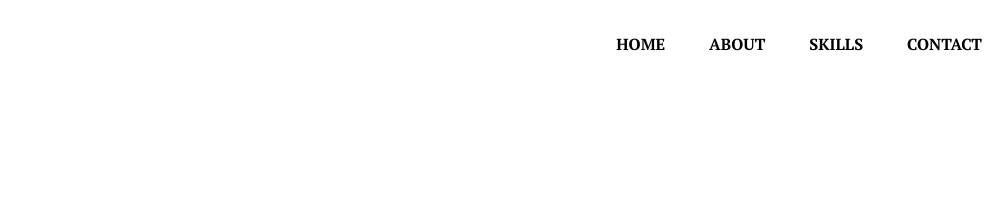
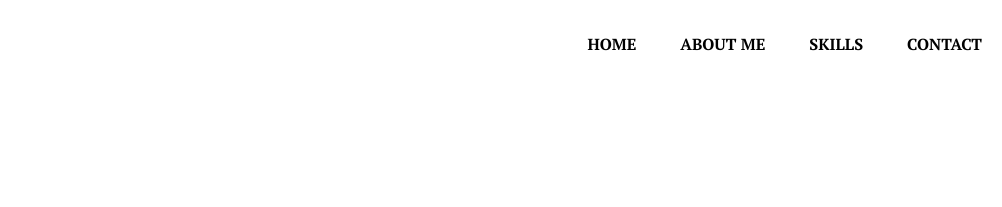
Before and after one commit to anusreedeepthy/portfolio, a plain HTML site: page index.html in a window 1280 px wide. Shown: the top 207 px of the page, 278-1280 px from the left. Drawn offline with nearby package versions, Linux system fonts and the light colour scheme; a web font is replaced by a local one.

Commit message:
portfolio v2

```diff
--- a/index.html
+++ b/index.html
@@ -25,7 +25,7 @@
             <!-- list -->
              <ul>
                 <li class="listItems"><a class = "links" href="#Home">HOME</a></li>
-                <li class="listItems"><a class = "links" href="#about">ABOUT</a></li>
+                <li class="listItems"><a class = "links" href="#about">ABOUT ME</a></li>
                 <li class="listItems"><a class = "links" href="#skills">SKILLS</a></li>
                 <li class="listItems"><a class = "links" href="#contact">CONTACT</a></li>
              </ul>
```
